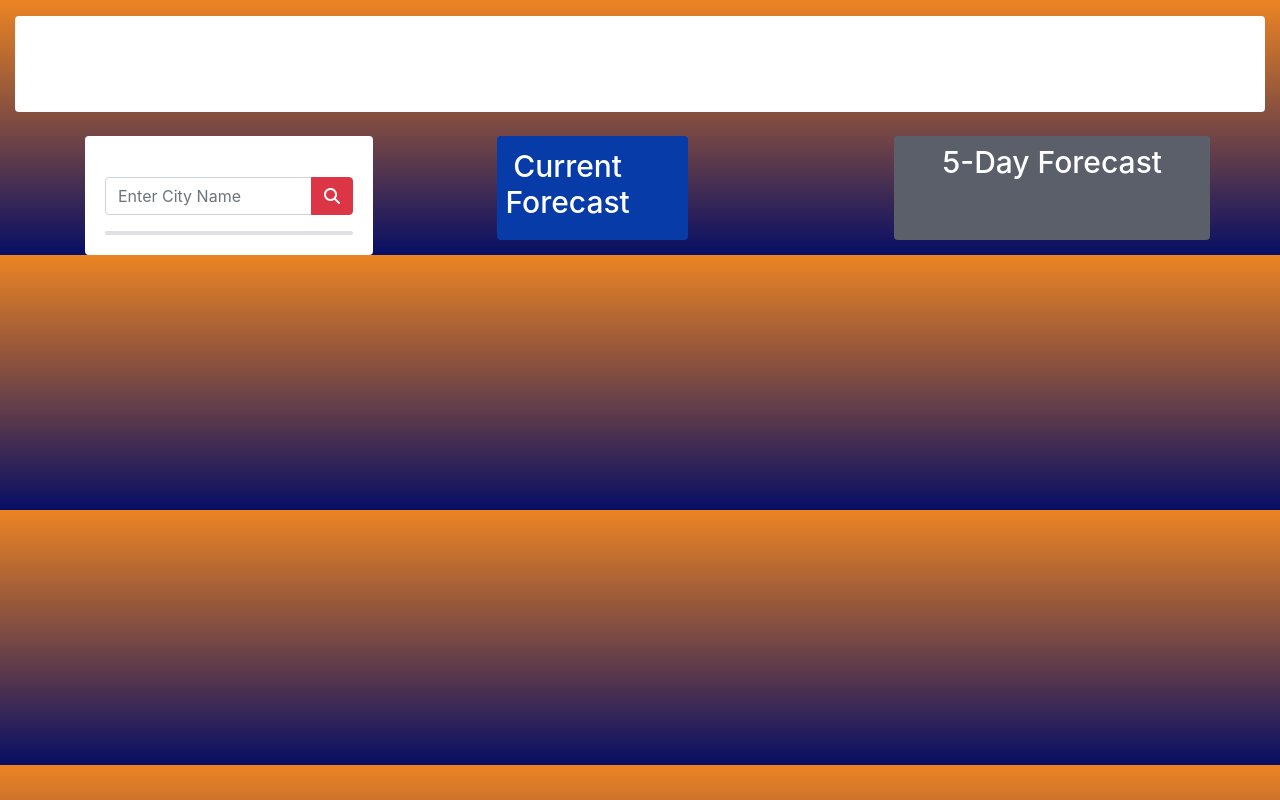
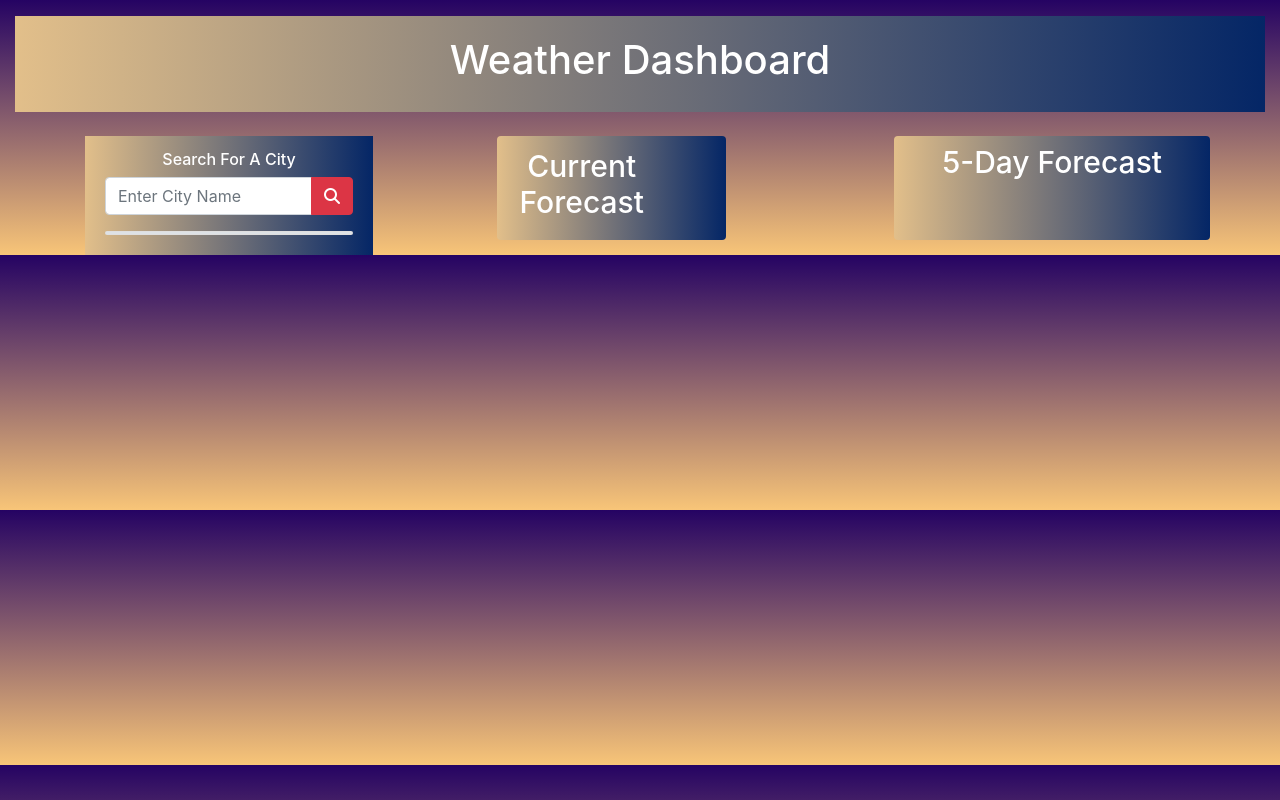
Before and after one commit to HaderAC/Weatheryoulikeitornot, a plain HTML site: page index.html in a window 1280 px wide. Drawn offline with nearby package versions, Linux system fonts and the light colour scheme.

Commit message:
112 css styling for WA

```diff
--- a/assets/style.css
+++ b/assets/style.css
@@ -1,6 +1,6 @@
 body{
 
-    background: linear-gradient(#ec8423, #070e64);
+    background: linear-gradient(#250363, #f8c578);
 }
 
 
@@ -13,13 +13,14 @@ img {
 
 .card-title {
     font-size: 30px;
+
 }
 
 
 
 .fiveDayColor {
     padding: 20px;
-    margin: 15px;
+    margin: 25px;
     background-color: #70a4d8;
     color: white;
     border: 3px solid lightgray;
@@ -29,25 +30,25 @@ img {
 
 .banner{
 
-
-    background: linear-gradient(90deg, rgb(141, 149, 155) 0%, rgb(61, 77, 107) 100%);
+    background: linear-gradient(90deg, rgb(226, 191, 138) 0%, rgb(4, 38, 102) 100%);
     border: none;
 }
 
 
 
 .fiveDayCard{
-    background: #5a5f69;
+    /* background: #5a5f69; */
+    background: linear-gradient(90deg, rgb(226, 191, 138) 0%, rgb(4, 38, 102) 100%);
     border: none;
 }
 
 
 .currentCard{
-    width: 50%;
+    width: 60%;
     vertical-align: middle;
-    background: #063ba8;
+    background: linear-gradient(90deg, rgb(226, 191, 138) 0%, rgb(4, 38, 102) 100%);
     display: inline-block;
-    padding-right: 50px;
+    padding-right: 60px;
     text-align: center;
     border: none;
 
@@ -55,19 +56,23 @@ img {
 
 
 .card-text{
+    color: white;
+
 
 }
 
 .card-body{
-
+    border: none;
+    vertical-align: center;
+    /* background: #a2a4a7; */
+    background: linear-gradient(90deg, rgb(226, 191, 138) 0%, rgb(4, 38, 102) 100%);
 
 }
-
-.card-search{
-
-}
-
 
 .data-city{
     background: #2e2f31;
 }
+
+.card-search{
+    vertical-align: center;
+}
```
